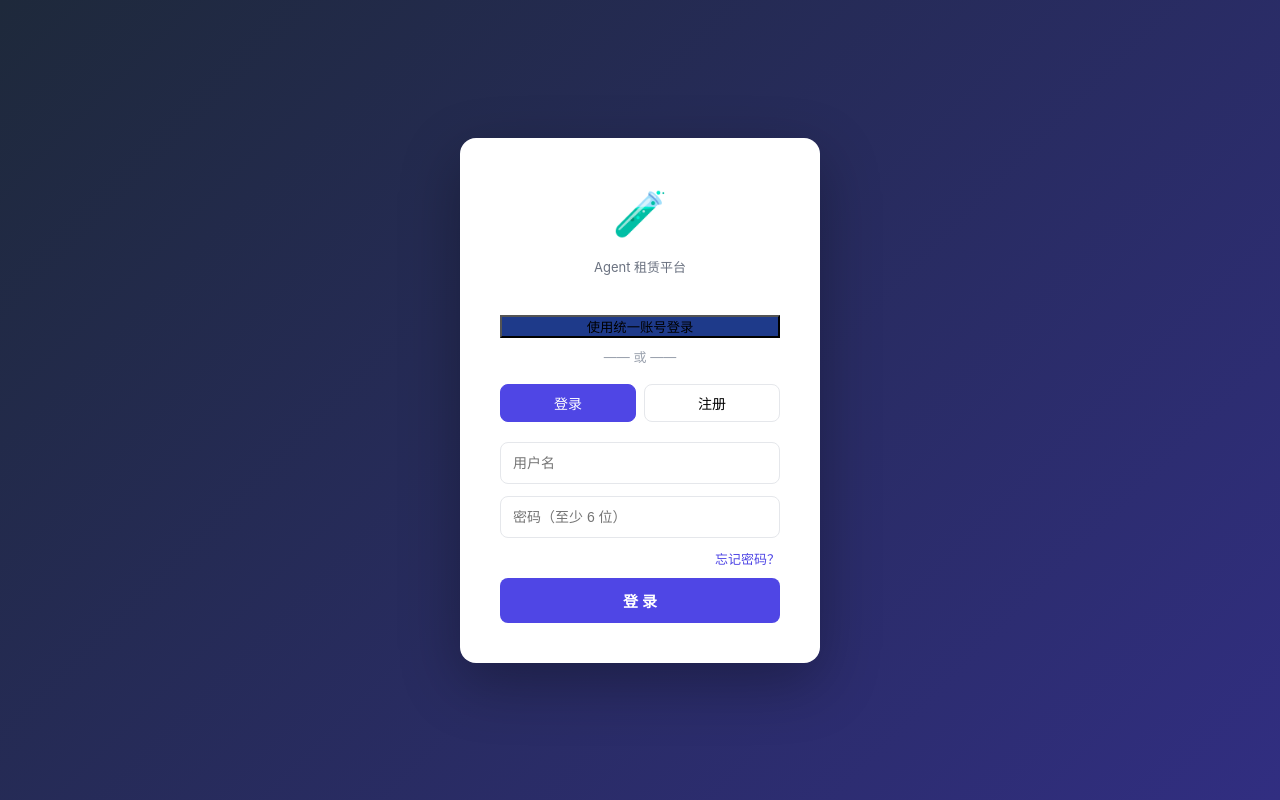
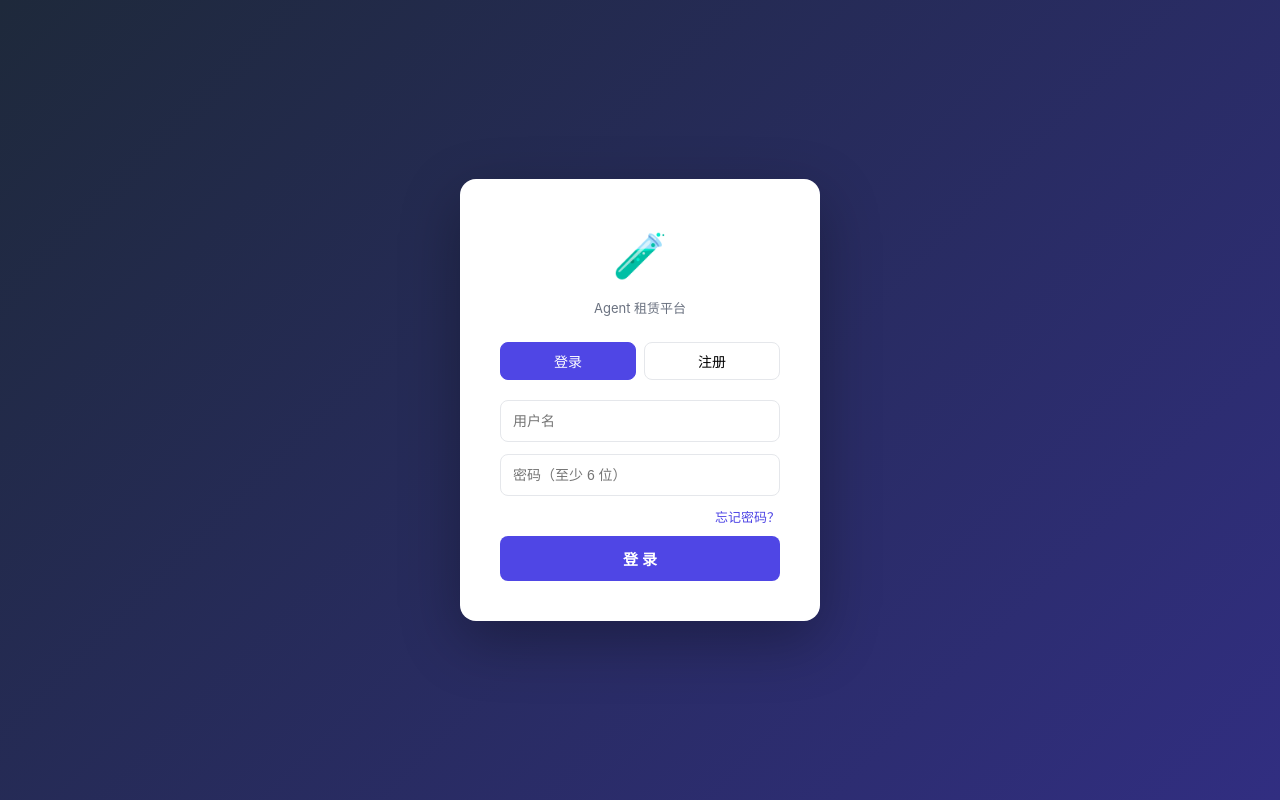
Before and after one commit to myagentlabapp/agentlab, a React (Vite) app in the folder frontend/: page / in a window 1280 px wide. Built offline with nearby package versions, Linux system fonts and the light colour scheme; no server answers.

Commit message:
fix(login): 登录入口按 lldap_enabled 互斥 - LLDAP开启仅显示统一SSO登录按钮隐藏本地表单, 关闭仅显示本地登录, 消除两套入口重复

```diff
--- a/frontend/src/components/LoginPage.jsx
+++ b/frontend/src/components/LoginPage.jsx
@@ -174,7 +174,8 @@ export default function LoginPage({ onLoggedIn }) {
         <h1 className="auth-title">{brand.brand_name}</h1>
         <p className="auth-sub">{brand.brand_tagline}{brand.brand_free_text ? ' · ' + brand.brand_free_text : ''}</p>
 
-        {/* 统一 SSO 登录：一句话拿到已建好的租户账号 */}
+        {/* 统一 SSO 登录：LLDAP 开启时仅显示统一账号登录入口 */}
+        {ldapOn && (
           <div style={{ display: 'flex', flexDirection: 'column', textAlign: 'center', padding: '14px 0 6px' }}>
             {(() => {
               const SSO_LOGIN_URL = 'https://sso.myagentlab.homes/login'
@@ -188,10 +189,10 @@ export default function LoginPage({ onLoggedIn }) {
                 </button>
               )
             })()}
-          <div style={{ fontSize: 13, color: '#9ca3af', padding: '10px 0' }}>—— 或 ——</div>
           </div>
+        )}
 
-        {mode !== 'forgot' && (
+        {!ldapOn && mode !== 'forgot' && (
           <div className="auth-mode">
             <button className={mode === 'login' ? 'active' : ''} onClick={() => switchMode('login')}>登录</button>
             {regOpen && (
@@ -200,6 +201,7 @@ export default function LoginPage({ onLoggedIn }) {
           </div>
         )}
 
+        {!ldapOn && (
           <form onSubmit={submit}>
             {mode !== 'forgot' ? (
               <>
@@ -260,6 +262,7 @@ export default function LoginPage({ onLoggedIn }) {
               </div>
             )}
           </form>
+        )}
       </div>
     </div>
   );
```
Lines whose indentation alone changed are shown as unchanged.
